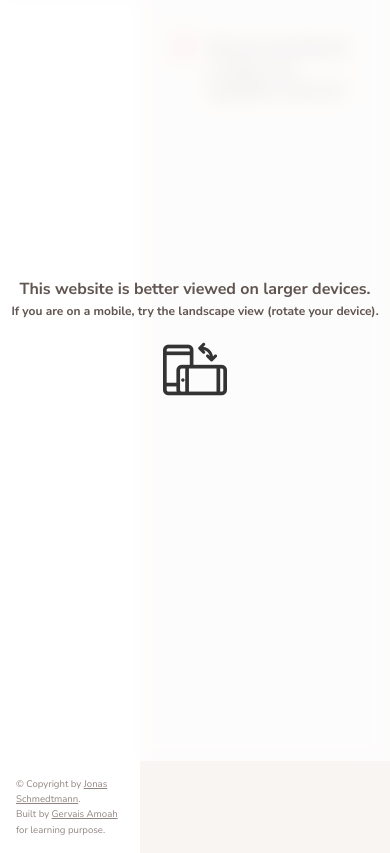
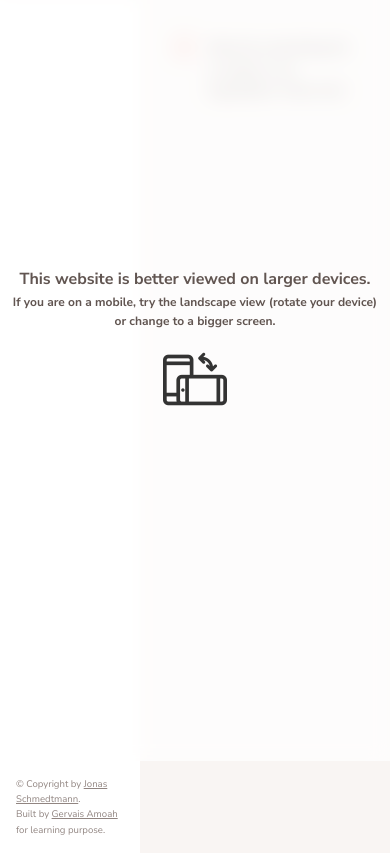
Before and after one commit to gervais-amoah/forkify, a website: page index.html in a window 390 px wide. Shown: the part 83-936 px from the top of the page. Drawn offline with Linux system fonts and the light colour scheme.

Commit message:
minor change

```diff
--- a/index.html
+++ b/index.html
@@ -345,7 +345,8 @@
         This website is better viewed on larger devices.
       </p>
       <p class="blur-div--text-sm">
-        If you are on a mobile, try the landscape view (rotate your device).
+        If you are on a mobile, try the landscape view (rotate your device) or
+        change to a bigger screen.
       </p>
       <img
         src="./dist/assets/img/rotate_icon.png"
```
Also changed, not shown: dist/index.html (deleted).
